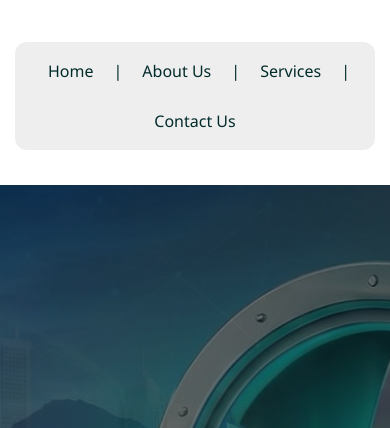
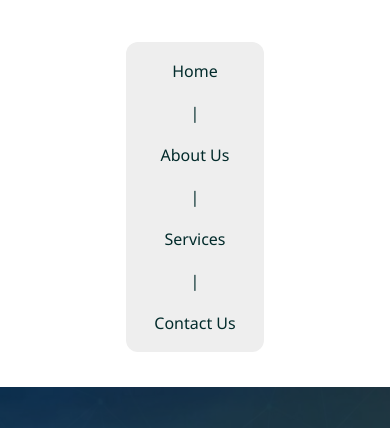
Before and after one commit to kaviduhirshan/PDC-Official-Website, a plain HTML site: page index.html in a window 390 px wide. Shown: the part 103-531 px from the top of the page. Drawn offline with Linux system fonts and the light colour scheme.

Commit message:
Update style.css

```diff
--- a/css/style.css
+++ b/css/style.css
@@ -1311,6 +1311,9 @@ body {
   .top-nav-box {
     flex-wrap: wrap;
     justify-content: center;
+    flex-direction: column;     /* stack logo and text vertically on mobile */
+    align-items: center;        /* center logo + text horizontally */
+    text-align: center;         /* center text under the logo */
   }
 
   /* Center logo image in mobile */
```
